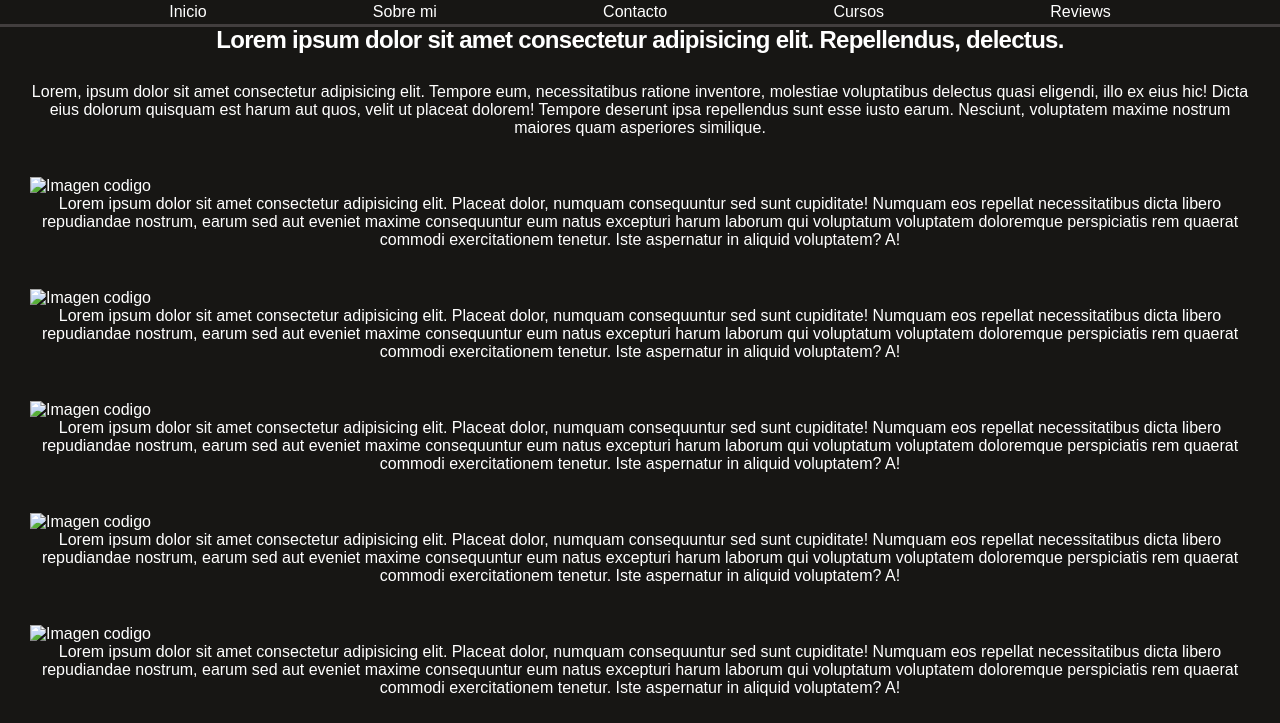
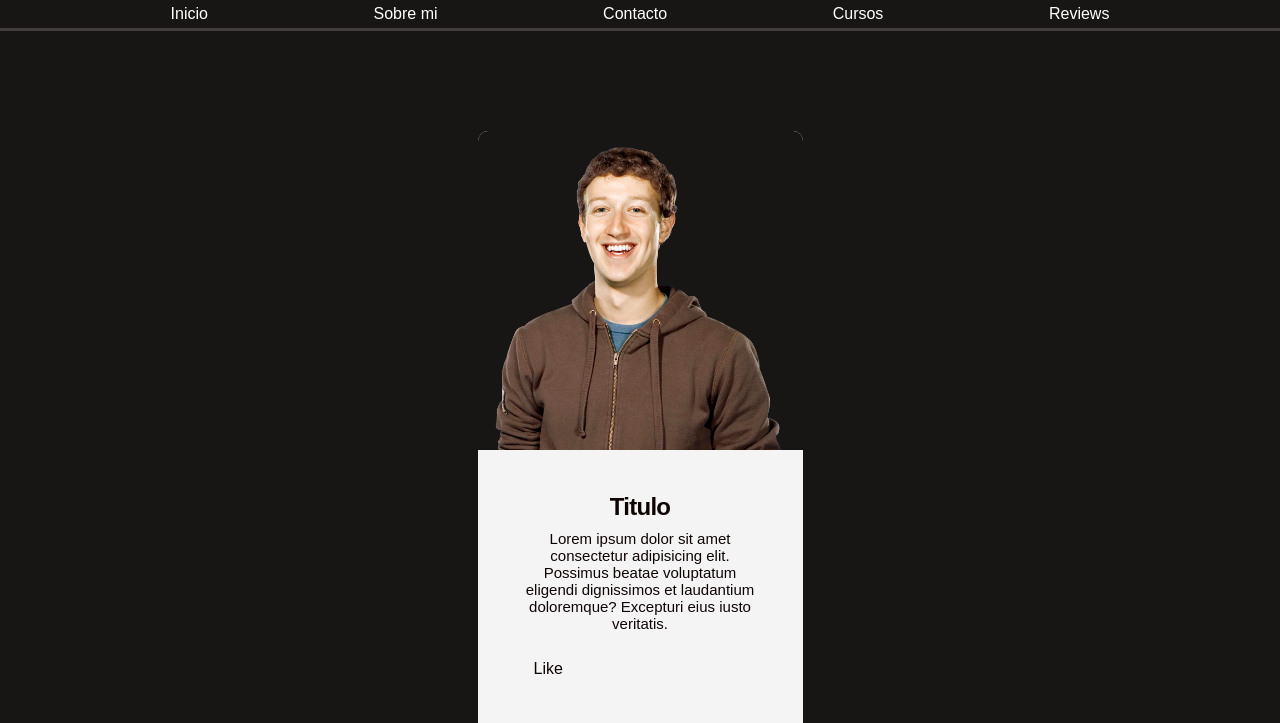
Before and after one commit to IvanGudach/Coderhousetp, a website: page pages/reviews.html in a window 1280 px wide. Shown: the top 723 px of the page. Drawn offline with Linux system fonts and the light colour scheme.

Commit message:
Armado de seccion reviews - Sin terminar

```diff
--- a/pages/reviews.html
+++ b/pages/reviews.html
@@ -20,39 +20,28 @@
 
     <!-- Contenido principal -->
     <main>
-    <section class="section-reviews">
-        <!-- Texto -->
-        <h1>Lorem ipsum dolor sit amet consectetur adipisicing elit. Repellendus, delectus.</h1>
-        <article>
-            <p>Lorem, ipsum dolor sit amet consectetur adipisicing elit. Tempore eum, necessitatibus ratione inventore, molestiae voluptatibus delectus quasi eligendi, illo ex eius hic! Dicta eius dolorum quisquam est harum aut quos, velit ut placeat dolorem! Tempore deserunt ipsa repellendus sunt esse iusto earum. Nesciunt, voluptatem maxime nostrum maiores quam asperiores similique.</p>
-        </article>
+
+        <!-- Carta de prueba -->
+        <div class="carta-container">
+            <div class="carta">
+                <img src="../resources/zuckerberg.png" alt="zuckerberg">
+                <article class="contenedor-carta">
+                    <h1>Titulo</h1>
+                    <p>Lorem ipsum dolor sit amet consectetur adipisicing elit. Possimus beatae voluptatum eligendi dignissimos et laudantium doloremque? Excepturi eius iusto veritatis.</p>
+                    <a href="#" class="boton-carta"> Like </a>
+                </article>
+                <div class="carta">
+                    <article class="contenedor-carta">
+                        <h1>Titulo</h1>
+                        <p>Lorem ipsum dolor sit amet consectetur adipisicing elit. Possimus beatae voluptatum eligendi dignissimos et laudantium doloremque? Excepturi eius iusto veritatis.</p>
+                        <a href="" class="boton-carta"> Like </a>
+                    </article>
+
+            </div>
+        </div>
+
 
     <!-- Comentarios de clientes -->
-    <article class="image-big">
-        <img src="../resources/Imagen principal.avif" alt="Imagen codigo">
-        <p>Lorem ipsum dolor sit amet consectetur adipisicing elit. Placeat dolor, numquam consequuntur sed sunt cupiditate! Numquam eos repellat necessitatibus dicta libero repudiandae nostrum, earum sed aut eveniet maxime consequuntur eum natus excepturi harum laborum qui voluptatum voluptatem doloremque perspiciatis rem quaerat commodi exercitationem tenetur. Iste aspernatur in aliquid voluptatem? A!</p>
-    </article>
-
-    <article class="image-big">
-        <img src="../resources/Imagen principal.avif" alt="Imagen codigo">
-        <p>Lorem ipsum dolor sit amet consectetur adipisicing elit. Placeat dolor, numquam consequuntur sed sunt cupiditate! Numquam eos repellat necessitatibus dicta libero repudiandae nostrum, earum sed aut eveniet maxime consequuntur eum natus excepturi harum laborum qui voluptatum voluptatem doloremque perspiciatis rem quaerat commodi exercitationem tenetur. Iste aspernatur in aliquid voluptatem? A!</p>
-    </article>
-
-    <article class="image-big">
-        <img src="../resources/Imagen principal.avif" alt="Imagen codigo">
-        <p>Lorem ipsum dolor sit amet consectetur adipisicing elit. Placeat dolor, numquam consequuntur sed sunt cupiditate! Numquam eos repellat necessitatibus dicta libero repudiandae nostrum, earum sed aut eveniet maxime consequuntur eum natus excepturi harum laborum qui voluptatum voluptatem doloremque perspiciatis rem quaerat commodi exercitationem tenetur. Iste aspernatur in aliquid voluptatem? A!</p>
-    </article>
-
-    <article class="image-big">
-        <img src="../resources/Imagen principal.avif" alt="Imagen codigo">
-        <p>Lorem ipsum dolor sit amet consectetur adipisicing elit. Placeat dolor, numquam consequuntur sed sunt cupiditate! Numquam eos repellat necessitatibus dicta libero repudiandae nostrum, earum sed aut eveniet maxime consequuntur eum natus excepturi harum laborum qui voluptatum voluptatem doloremque perspiciatis rem quaerat commodi exercitationem tenetur. Iste aspernatur in aliquid voluptatem? A!</p>
-    </article>
-
-    <article class="image-big">
-        <img src="../resources/Imagen principal.avif" alt="Imagen codigo">
-        <p>Lorem ipsum dolor sit amet consectetur adipisicing elit. Placeat dolor, numquam consequuntur sed sunt cupiditate! Numquam eos repellat necessitatibus dicta libero repudiandae nostrum, earum sed aut eveniet maxime consequuntur eum natus excepturi harum laborum qui voluptatum voluptatem doloremque perspiciatis rem quaerat commodi exercitationem tenetur. Iste aspernatur in aliquid voluptatem? A!</p>
-    </article>
-    </section>
     </main>
 
     <!-- Footer -->
--- a/scss/assets/_resets.scss
+++ b/scss/assets/_resets.scss
@@ -6,6 +6,7 @@
     text-decoration-color: black;
     list-style: none;
     font-family: sans-serif;
+    box-sizing: border-box;
 }
 
 article{
--- a/scss/main.scss
+++ b/scss/main.scss
@@ -3,6 +3,7 @@
 @import './sections/main.index';
 @import './sections/footer';
 @import './sections/contacto-main';
+@import './sections/reviews';
 
 /*------------------------- ABOUT-ME.HTML---------------------------------------------*/
 
@@ -10,14 +11,6 @@
     width: 100%;
     height: 100%;
 }
-
-/*------------------------- REVIEWS.HTML---------------------------------------------*/
-
-.section-reviews .image-big img{
-    width: 100%;
-    height: 100%;
-}
-
 /*------------------------- COURSES.HTML---------------------------------------------*/
 
 .section-courses .image-big img{
--- a/scss/sections/_main.index.scss
+++ b/scss/sections/_main.index.scss
@@ -34,6 +34,7 @@
 .main2 p{
     font-size: 15px;
     margin: 10px;
+    border: 2px solid;
 }
 
 .main3 img{
@@ -70,7 +71,7 @@
     }
 
     .main2 p{
-        font-size: 25px;
+        font-size: 29px;
         margin: 10px;
     }
 
@@ -96,6 +97,7 @@
 
     .main2 {
         grid-area: main2;
+
     }
 }
 
@@ -111,4 +113,12 @@
     .main1 h3{
         font-size: 60px;
     }
+
+    .main2 p{
+        font-size: 35px;
+        margin: 10px;
+        padding: 10px;
+    }
+
+
 }
--- a/scss/sections/_nav.scss
+++ b/scss/sections/_nav.scss
@@ -6,7 +6,7 @@
 .navegacion ul{
             display: flex;
             justify-content: space-between;
-            padding: 3px;
+            padding: 5px;
             margin: auto;
             border-bottom: solid rgb(66, 62, 62) ;
 }
--- /dev/null
+++ b/scss/sections/_reviews.scss
@@ -0,0 +1,52 @@
+/*------------------------- REVIEWS.HTML---------------------------------------------*/
+
+.carta-container{
+    display: flex;
+    justify-content: center;
+    flex-wrap: wrap;
+    gap: 25px;
+    margin-top: 100px;
+    margin-bottom: 100px;
+}
+
+.carta{
+    width: 325px;
+    border-radius: 10px;
+    // box-shadow: 0px 2px 4px rgba(0,0,0, 0.3);
+    overflow: hidden;
+    background-color: #f4f4f4;
+    img{
+        width: 100%;
+        height: auto;
+        object-fit: cover;
+    }
+
+
+}
+
+.contenedor-carta{
+    padding: 20px;
+    background-color: #f4f4f4;
+    h1{
+        font-size: 24px;
+        margin-bottom: 10px;
+        background-color: #f4f4f4;
+        color: #0f0404;
+    }
+    p{
+        font-size: 15px;
+        margin-bottom: 20px;
+        background-color: #f4f4f4;
+        color: #0f0404;
+    }
+}
+
+.boton-carta{
+    display: inline-block;
+    text-decoration: none;
+    background-color: 3498db;
+    color: #0f0404;
+    border-radius: 5px;
+    padding: 8px 16px;
+    background-color: #f4f4f4;
+}
```
Also changed, not shown: pages/contact.html (+1 -1 lines), readme.md scss.md (+6 -0 lines), css/style.css, resources/zuckerberg.png (added).
